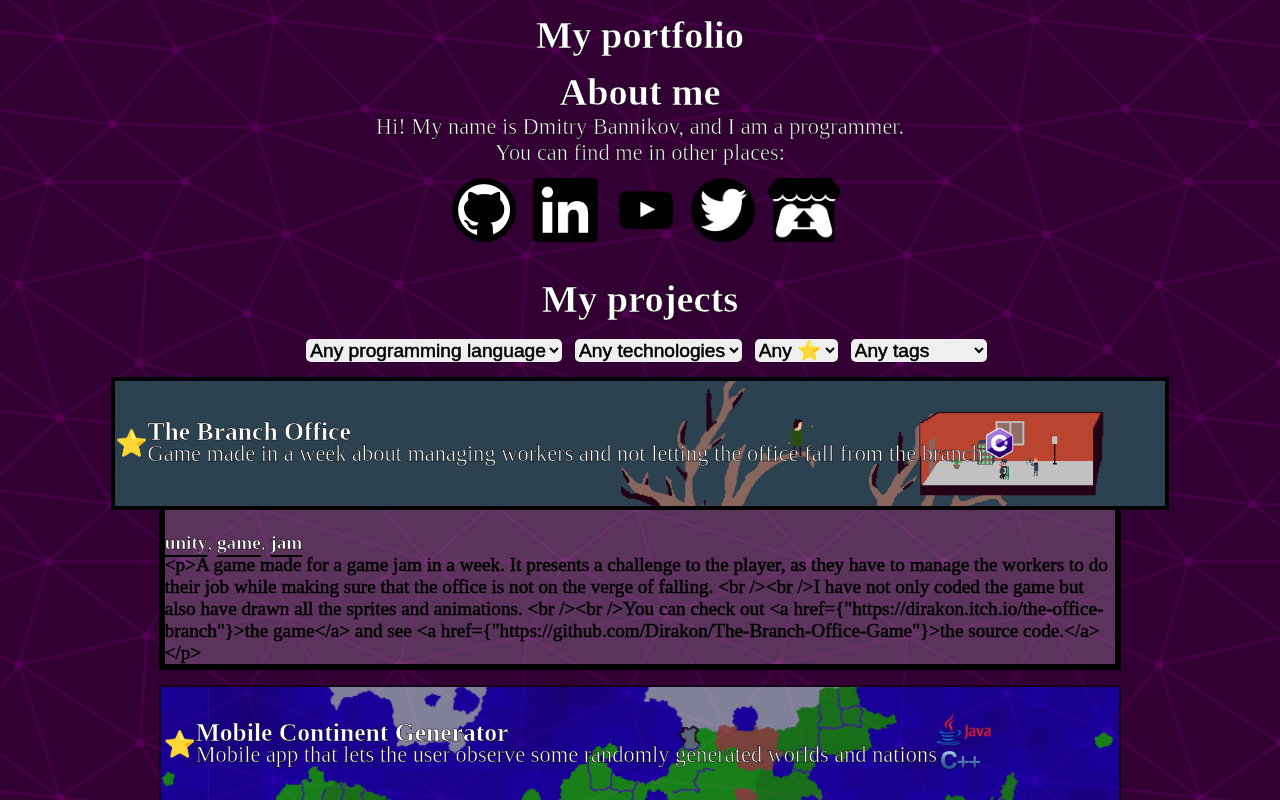
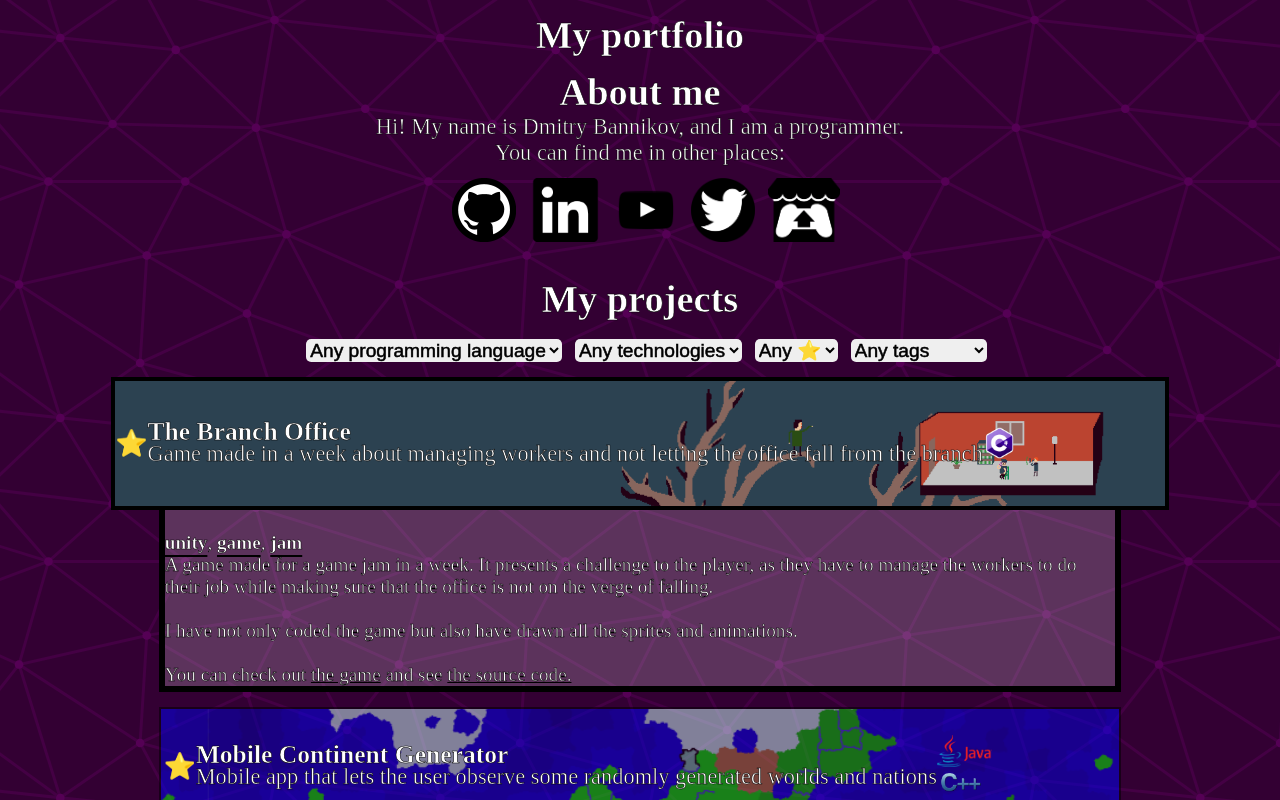
Before and after one commit to Dirakon/Dirakon.github.io, a React (Create React App) app: page / in a window 1280 px wide. Both pictures are taken after a click on the element 639 px from the left and 437 px from the top of the page. Shown: the top 800 px of the page. Built offline with nearby package versions, Linux system fonts and the light colour scheme; a web font is replaced by a local one.

Commit message:
fixed project long content and links

```diff
--- a/src/components/ProjectList.jsx
+++ b/src/components/ProjectList.jsx
@@ -14,6 +14,7 @@ const ProjectList = function (props) {
         criteriaToFormattedFeatures = extractCriteriaToFormattedFeaturesFromProjects(projects);
         newCriteriaToChosenFeatures = initializeEmptyCriteriaToChosenFeature(criteriaToFormattedFeatures)
     }
+    console.log(projects)
     let [criteriaToChosenFeature, setCriteriaToChosenFeatures] = useState(() => newCriteriaToChosenFeatures);
     return < div className="projectList">
         <h2 className="header">{props.title}</h2>
@@ -29,7 +30,7 @@ const ProjectList = function (props) {
                 image={loadProjectLogo(project.abreveation)}
                 video={loadProjectVideo(project.abreveation)}
                 key={index}>
-                {project.content}
+                {<p dangerouslySetInnerHTML={{ __html: project.content }}></p>}
                 </SingularProject>
             )}
         <br />
--- a/src/static_data/project_list.json
+++ b/src/static_data/project_list.json
@@ -9,7 +9,7 @@
             "tags": ["game", "jam"],
             "⭐": ["⭐"]
           },
-          "content":"\n<p>A game made for a game jam in a week. It presents a challenge to the player, as they have to manage the workers to do their job while making sure that the office is not on the verge of falling. <br /><br />I have not only coded the game but also have drawn all the sprites and animations. <br /><br />You can check out <a href={\"https://dirakon.itch.io/the-office-branch\"}>the game</a> and see <a href={\"https://github.com/Dirakon/The-Branch-Office-Game\"}>the source code.</a></p>"
+          "content":"\nA game made for a game jam in a week. It presents a challenge to the player, as they have to manage the workers to do their job while making sure that the office is not on the verge of falling. <br /><br />I have not only coded the game but also have drawn all the sprites and animations. <br /><br />You can check out <a href=\"https://dirakon.itch.io/the-office-branch\">the game</a> and see <a href=\"https://github.com/Dirakon/The-Branch-Office-Game\">the source code.</a>"
         },
         {
           "title": "Mobile Continent Generator",
@@ -21,7 +21,7 @@
             "⭐": ["⭐"],
             "tags": ["simulation"]
           },
-          "content":"<p>An Android application that generates continents, oceans, islands, seas, and rivers; splits the land and the water into regions, gives each region a terrain type, and shows it to the user, who can freely scroll through the generated world. <br /><br />Originally, the program has been written in C++, but it was later re-written to Java with additions and fixes. <br /><br />All of the code has been done by me.<br /><br />You can check out <a href={\"https://github.com/Dirakon/Mobile-Continent-Generator\"}>the source code</a> and see <a href={\" https://youtu.be/IfCc4-T-fxI \"}>my video, where I go over the generation proccess in details</a>.</p>"
+          "content":"An Android application that generates continents, oceans, islands, seas, and rivers; splits the land and the water into regions, gives each region a terrain type, and shows it to the user, who can freely scroll through the generated world. <br /><br />Originally, the program has been written in C++, but it was later re-written to Java with additions and fixes. <br /><br />All of the code has been done by me.<br /><br />You can check out <a href=\"https://github.com/Dirakon/Mobile-Continent-Generator\">the source code</a> and see <a href=\" https://youtu.be/IfCc4-T-fxI \">my video, where I go over the generation proccess in details</a>."
         },
         {
           "title": "Scion",
@@ -32,7 +32,7 @@
             "technologies": ["unity", "android"],
             "⭐": ["⭐"]
           },
-          "content":"<p>This android app implements a visual programming language that supports such concepts as objects, images/sprites, 3D-space, click/hold events, android notifications, camera movement/zoom, dynamically typed variables, lists, if statements, complex math, function calls, and much more. <br /><br />In the video above you can see the implementation of Tic-Tac-Toe.<br /><br />All of the code has been done by me.<br /><br />You can check out <a href={\"https://github.com/Dirakon/Skion\"}>the source code</a> and the <a href={\" https://youtu.be/IfCc4-T-fxI \"}>video of the proccess of making a project in Scion</a>.</p>"
+          "content":"This android app implements a visual programming language that supports such concepts as objects, images/sprites, 3D-space, click/hold events, android notifications, camera movement/zoom, dynamically typed variables, lists, if statements, complex math, function calls, and much more. <br /><br />In the video above you can see the implementation of Tic-Tac-Toe.<br /><br />All of the code has been done by me.<br /><br />You can check out <a href=\"https://github.com/Dirakon/Skion\">the source code</a> and the <a href=\" https://youtu.be/IfCc4-T-fxI \">video of the proccess of making a project in Scion</a>."
         },
         {
           "title": "Dialog Editor",
@@ -44,7 +44,7 @@
             "⭐": ["⭐"]
           },
           "content":
-              "<p>Interactive dialog editor where the user can program their own dialogs using dialog writing 'scripting' language made by me.<br /><br />Supports variables, tags, if statements, and more. Includes dialog example when opening the site.<br /><br />I fully coded the website <br /><br />You can check out <a href={\"https://dirakon.github.io/Dialog-Editor/\"}>the site</a> and see <a href={\"https://github.com/Dirakon/Dialog-Editor\"}>the source code.</a></p>"
+              "Interactive dialog editor where the user can program their own dialogs using dialog writing 'scripting' language made by me.<br /><br />Supports variables, tags, if statements, and more. Includes dialog example when opening the site.<br /><br />I fully coded the website <br /><br />You can check out <a href=\"https://dirakon.github.io/Dialog-Editor/\">the site</a> and see <a href=\"https://github.com/Dirakon/Dialog-Editor\">the source code.</a>"
         },
         {
           "title": "RTS Prototype",
@@ -57,7 +57,7 @@
             "tags": ["game"]
           },
           "content":
-              "<p>A prototype of an RTS wargame with such mechanics being implemented as unit selection, movements, attack, abilities, a queue of orders, the fog of war, minimap, and many others.<br /><br />All the code and even 3D models are done by me.<br /><br />You can check out <a href={\"https://github.com/Dirakon/RTS-Wargame\"}>the source code.</a></p>"
+              "A prototype of an RTS wargame with such mechanics being implemented as unit selection, movements, attack, abilities, a queue of orders, the fog of war, minimap, and many others.<br /><br />All the code and even 3D models are done by me.<br /><br />You can check out <a href=\"https://github.com/Dirakon/RTS-Wargame\">the source code.</a>"
         },
         {
           "title": "Skeleton Deconstructor",
@@ -69,7 +69,7 @@
             "⭐": [" "],
             "tags": ["game", "jam"]
           }, "content":
-              "<p>A game made for a game jam in 2 days. The goal is to protect the heart for as long as possible. The skeletons dynamically construct themselves from the bones. The player can break skeletons apart, and if a lot of bones stay close enough for some time, a skeleton will assemble from them. Skeletons pick up new bones on the move.<br /><br />The big amount of bones (the amount grows) required a smart approach to find the bone groups for performance purposes (WebGL Unity build (the one I was aiming for) does not support multithreading). Not only that, I had to make bone physics myself, as it would be a bad decision performance-wise to make them all rigidbodies.<br /><br />I have fully developed the game by myself. <br /><br />You can check out <a href={\"https://dirakon.itch.io/skeleton-destructor\"}>the game</a> and see <a href={\"https://github.com/Dirakon/Skeleton-Destructor\"}>the source code.</a></p>"},
+              "A game made for a game jam in 2 days. The goal is to protect the heart for as long as possible. The skeletons dynamically construct themselves from the bones. The player can break skeletons apart, and if a lot of bones stay close enough for some time, a skeleton will assemble from them. Skeletons pick up new bones on the move.<br /><br />The big amount of bones (the amount grows) required a smart approach to find the bone groups for performance purposes (WebGL Unity build (the one I was aiming for) does not support multithreading). Not only that, I had to make bone physics myself, as it would be a bad decision performance-wise to make them all rigidbodies.<br /><br />I have fully developed the game by myself. <br /><br />You can check out <a href=\"https://dirakon.itch.io/skeleton-destructor\">the game</a> and see <a href=\"https://github.com/Dirakon/Skeleton-Destructor\">the source code.</a>"},
         {
           "title": "2D Sideview Platformer-Slasher",
           "description": "Game made in 2 days about revenge",
@@ -79,7 +79,7 @@
             "technologies": ["unity"],
             "⭐": [" "],
             "tags": ["game", "jam"]
-          }, "content":"<p>A game made for a game jam in 2 days. It has slasher and platformer controls, attacks, enemy AI that tracks the player with the A* algorithm,choices that affect the final boss battle, and the final boss itself. <br /><br />I have coded the game. The character sprite, the lore, and the voice acting were made by other people in my team. <br /><br />You can check out <a href={\"https://github.com/Dirakon/2d-Sideview-Platformer-Slash-Slasher\"}>the source code</a> and see <a href={\"https://youtu.be/jQkTkQ4bVQY\"}>the playthrough of the game</a>.</p>"
+          }, "content":"A game made for a game jam in 2 days. It has slasher and platformer controls, attacks, enemy AI that tracks the player with the A* algorithm,choices that affect the final boss battle, and the final boss itself. <br /><br />I have coded the game. The character sprite, the lore, and the voice acting were made by other people in my team. <br /><br />You can check out <a href=\"https://github.com/Dirakon/2d-Sideview-Platformer-Slash-Slasher\">the source code</a> and see <a href=\"https://youtu.be/jQkTkQ4bVQY\">the playthrough of the game</a>."
         },
         {
           "title": "This website",
@@ -90,7 +90,7 @@
             "technologies": ["reactJS"],
             "⭐": [" "]
           },
-          "content":"<p>This website is fully developed by me <br /><br />You can check out <a href={\"https://github.com/Dirakon/Dirakon.github.io\"}>the source code.</a></p>"
+          "content":"This website is fully developed by me <br /><br />You can check out <a href=\"https://github.com/Dirakon/Dirakon.github.io\">the source code.</a>"
         }
 
 ]
```
